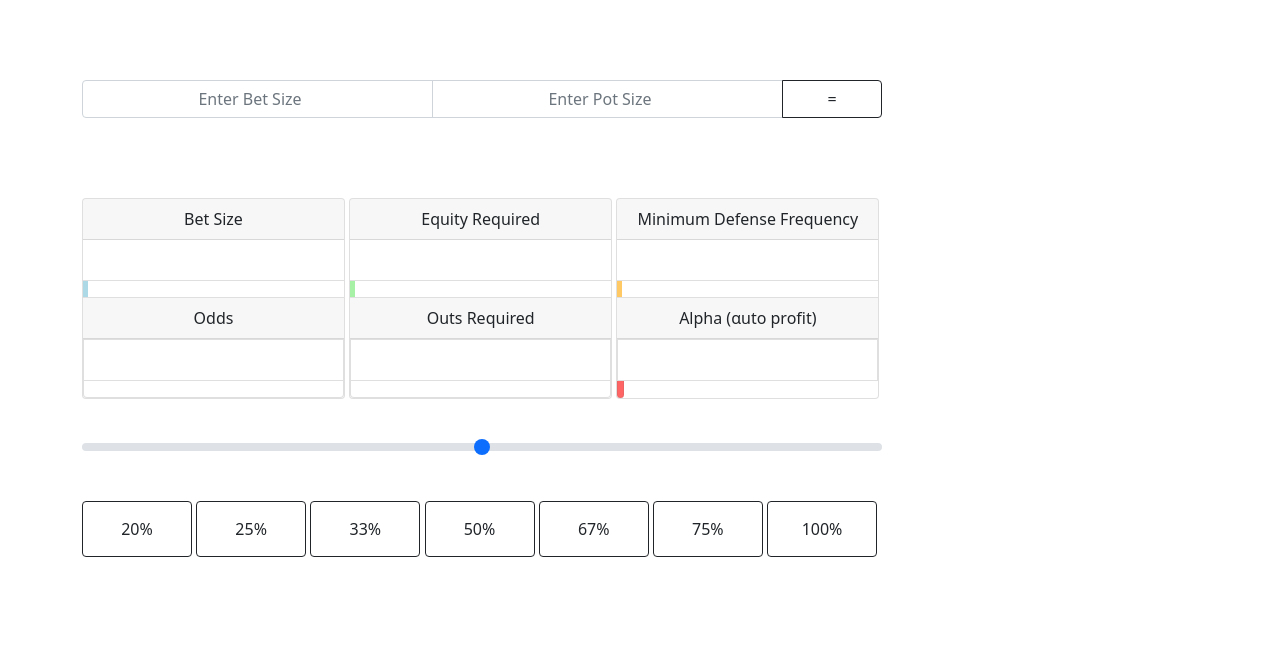
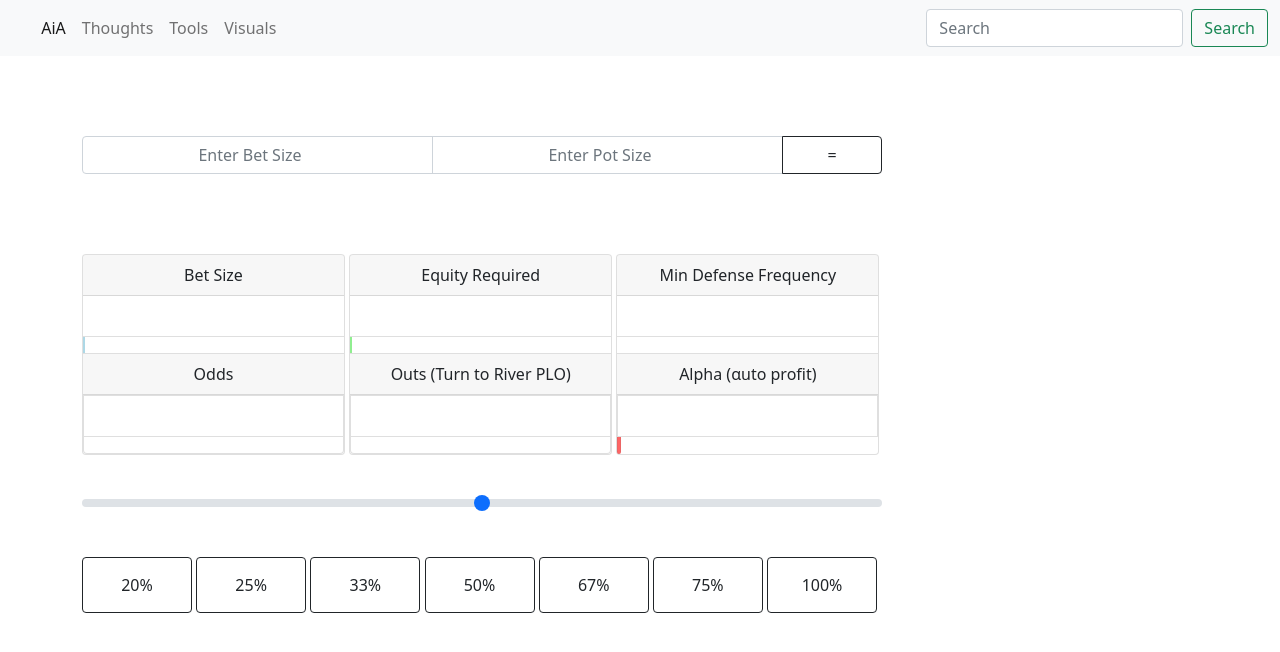
Before and after one commit to allinallinall/allinall_original, a website: page poker-math-calculator/poker-math-calculator.html in a window 1280 px wide. Drawn offline with nearby package versions, Linux system fonts and the light colour scheme.

Commit message:
Added tools.html page + list of tools

```diff
--- a/poker-math-calculator/poker-math-calculator.css
+++ b/poker-math-calculator/poker-math-calculator.css
@@ -15,27 +15,27 @@
   max-width: 261px;
   width: 0%;
   padding-left: 0px;
-  padding-right: 5px;
+  padding-right: 2px;
 }
 
 .styled #equity-required-percentage-fill {
   position: relative;
   background: lightgreen;
-  opacity: .80;
+  opacity: 1;
   max-width: 261px;
   width: 0%;
   padding-left: 0px;
-  padding-right: 5px;
+  padding-right: 2px;
 }
 
 .styled #min-defense-percentage-fill {
   position: relative;
-  background: orange;
+  background: grey ;
   opacity: .60;
   max-width: 261px;
   width: 0%;
   padding-left: 0px;
-  padding-right: 5px;
+  padding-right: 2px;
 }
 
 .styled #auto-profit-percentage-fill {
@@ -45,7 +45,7 @@
   max-width: 261px;
   width: 0%;
   padding-left: 0px;
-  padding-right: 5px;
+  padding-right: 2px;
 }
 
 .styled input[type="range"] {
--- a/poker-math-calculator/poker-math-calculator.html
+++ b/poker-math-calculator/poker-math-calculator.html
@@ -9,7 +9,35 @@
     <script src="poker-math-calculator.js" defer></script>
   </head>
   <body>
-
+    <nav class="navbar navbar-expand-lg navbar-light bg-light">
+  <div class="container-fluid">
+    <a class="navbar-brand" href="#">&nbsp;</a>
+    <button class="navbar-toggler" type="button" data-bs-toggle="collapse" data-bs-target="#navbarSupportedContent" aria-controls="navbarSupportedContent" aria-expanded="false" aria-label="Toggle navigation">
+      <span class="navbar-toggler-icon"></span>
+    </button>
+    <div class="collapse navbar-collapse" id="navbarSupportedContent">
+      <ul class="navbar-nav me-auto mb-2 mb-lg-0">
+        <li class="nav-item">
+          <a class="nav-link active" aria-current="page" href="#">AiA</a>
+        </li>
+        <li class="nav-item">
+          <a class="nav-link" href="#">Thoughts</a>
+        </li>
+        <li class="nav-item dropdown">
+        <a class="nav-link" href="#">Tools</a>
+          <li class="nav-item dropdown">
+          <a class="nav-link" href="#">Visuals</a>
+        </li>
+        <li class="nav-item">
+        </li>
+      </ul>
+      <form class="d-flex">
+        <input class="form-control me-2" type="search" placeholder="Search" aria-label="Search">
+        <button class="btn btn-outline-success" type="submit">Search</button>
+      </form>
+    </div>
+  </div>
+</nav>
       <div class="container styled">
 
         <div class="input-group">
@@ -33,13 +61,13 @@
             <li id="equity-required-box" class="list-group-item">&nbsp;</li>
             <li id="equity-required-percentage-fill" class="list-group-item"></li>
           </ul>
-          <div class="card-header">Outs Required</div>
+          <div class="card-header">Outs (Turn to River PLO)</div>
           <li id="outs-required-box" class="list-group-item">&nbsp; </li>
           <li id="outs-required-percentage-fill" class="list-group-item"></li>
         </div>
         <div class="card">
           <ul class="list-group list-group-flush">
-            <div class="card-header">Minimum Defense Frequency</div>
+            <div class="card-header">Min Defense Frequency</div>
             <li id="min-defense-freq-box" class="list-group-item">&nbsp;</li>
             <li id="min-defense-percentage-fill" class="list-group-item"></li>
           </ul>
--- a/poker-math-calculator/poker-math-calculator.js
+++ b/poker-math-calculator/poker-math-calculator.js
@@ -73,6 +73,7 @@ function calculate() {
   $minDefenseFreqBox.innerHTML = toPercentageDisplayFormat(minDefenseFreqPercentage);
   changePercentageFilled("minimum defense frequency",minDefenseFreqPercentage);
   $alphaAutoProfitBox.innerHTML = toPercentageDisplayFormat(100-(minDefenseFreqPercentage));
+  changePercentageFilled("auto profit", 100-minDefenseFreqPercentage);
 
 }
 
```
Also changed, not shown: index.html (+30 -1 lines), tools.html (added, +50 -0 lines).
